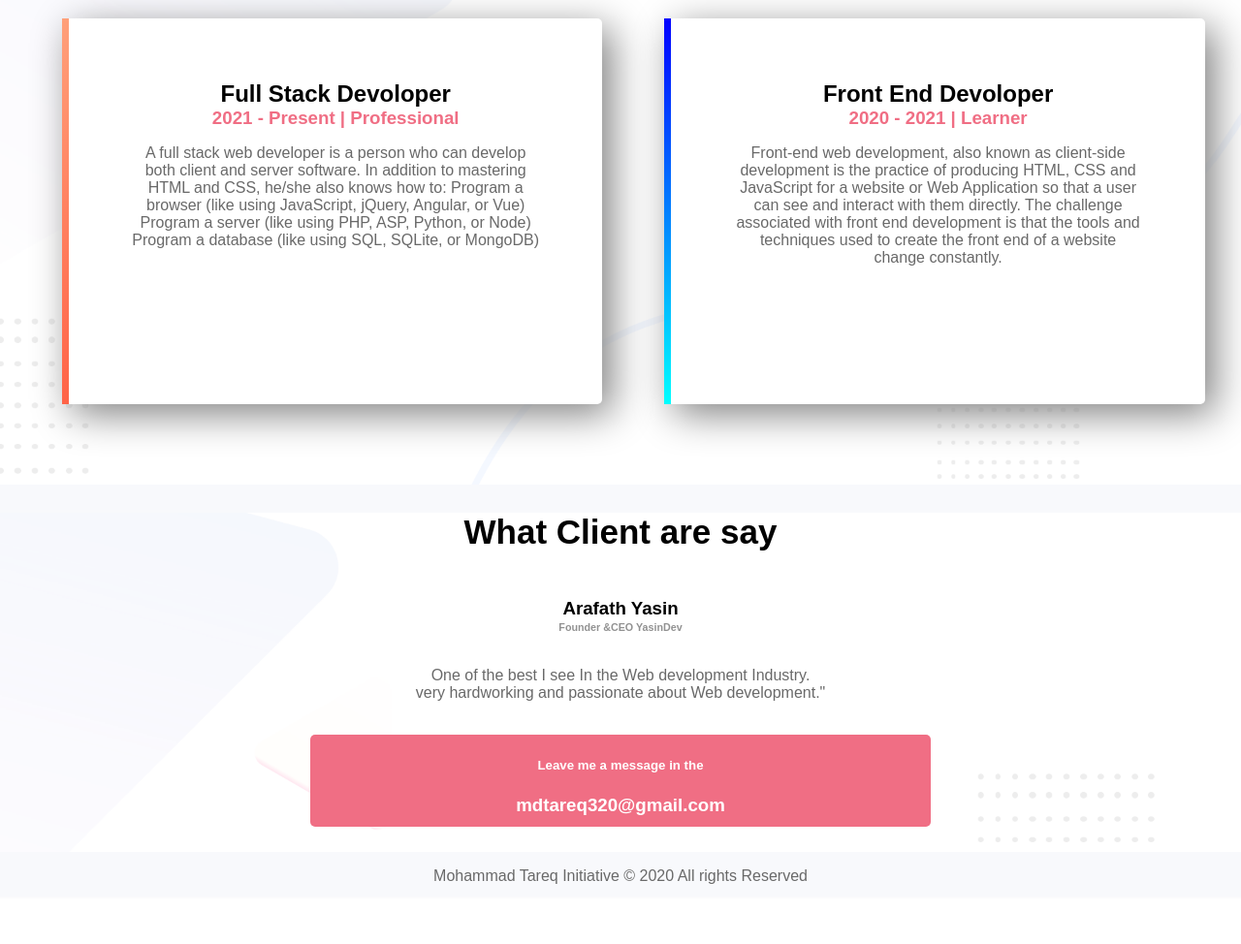
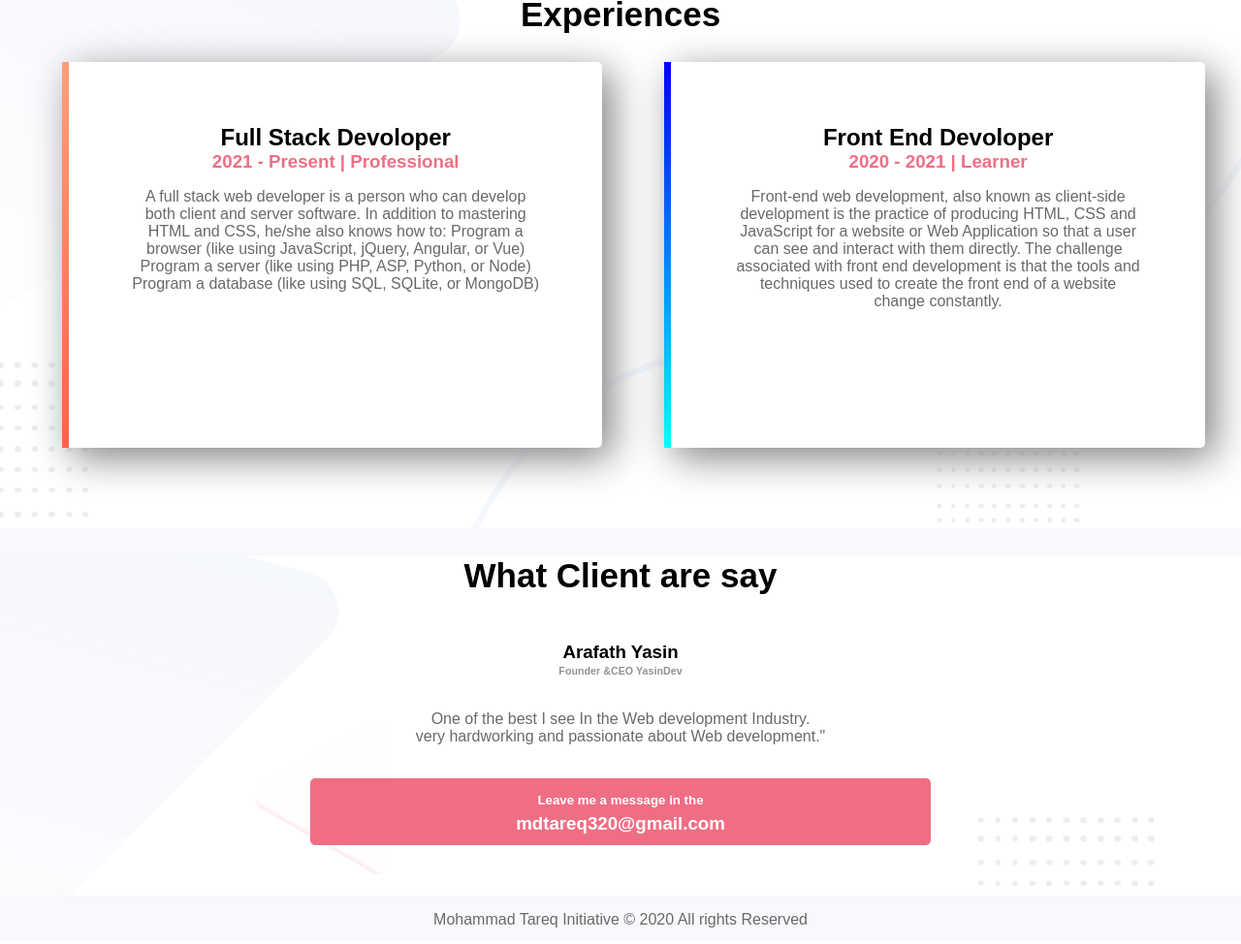
Before and after one commit to mddtareq/portfolio, a plain HTML site: page index.html in a window 1280 px wide. Shown: the part 1678-2652 px from the top of the page at 97% size. Before the commit the page ends 2607 px from the top, so only its background shows below. Drawn offline with Linux system fonts and the light colour scheme.

Commit message:
Finishing Touch

```diff
--- a/css/style.css
+++ b/css/style.css
@@ -65,7 +65,7 @@ p{
     background-repeat: no-repeat;
     background-position: center;
     background-size: cover;
-    height: 250px;
+    height: 300px;
     padding-bottom: 80px;
     clear: both;
 }
@@ -112,11 +112,15 @@ p{
 .message-box{
    width: 50%;
    margin: auto;
-   padding-top: 1px;
+   padding-top:10px;
    padding-bottom: 10px;
    color: white;
    border-radius: 5px;
    background-color:rgb(240, 110, 132) ;
+}
+.message-box h3,h5{
+    margin: 5px;
+    padding: 0;
 }
 .text-center{
     text-align: center;
```
